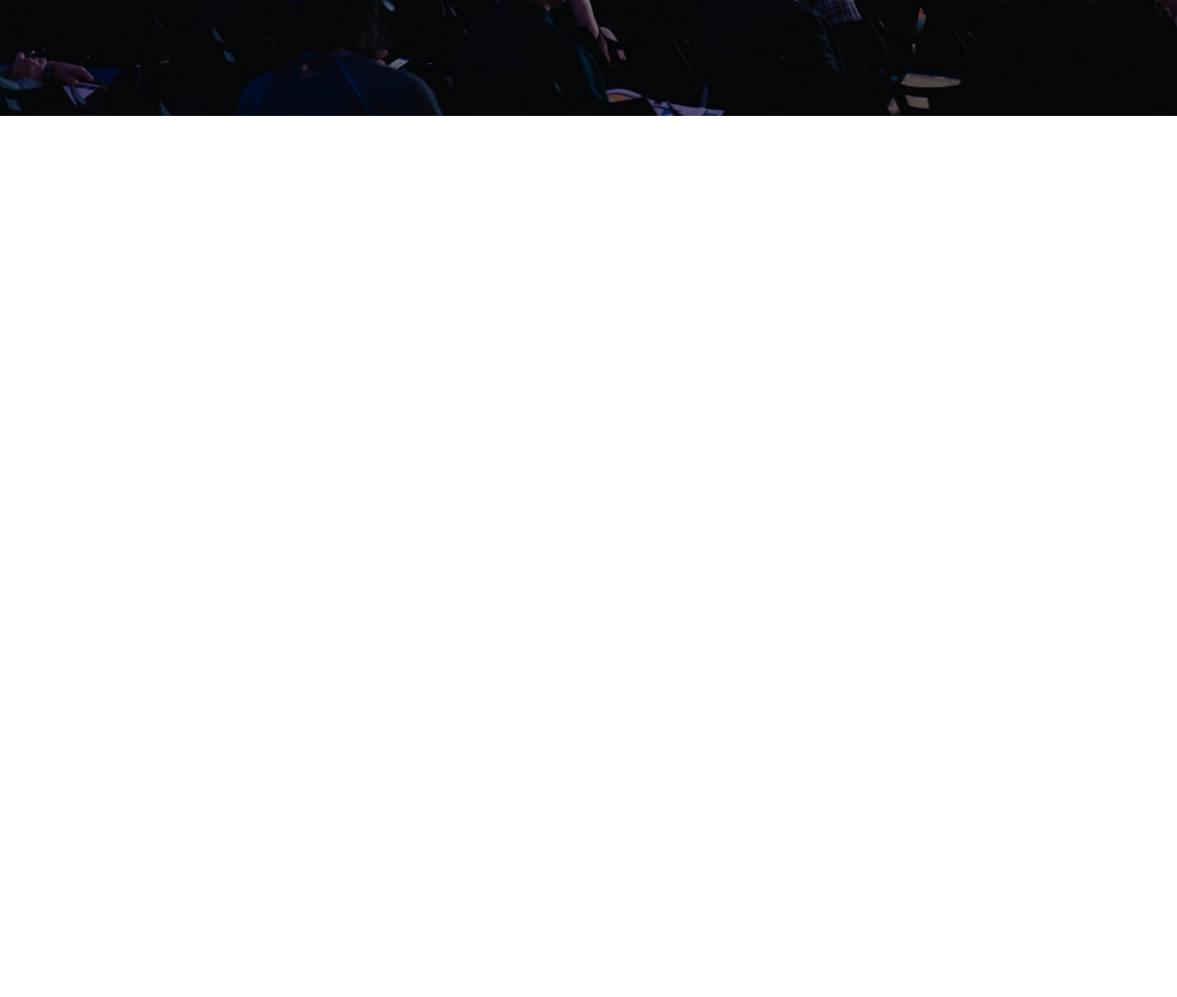
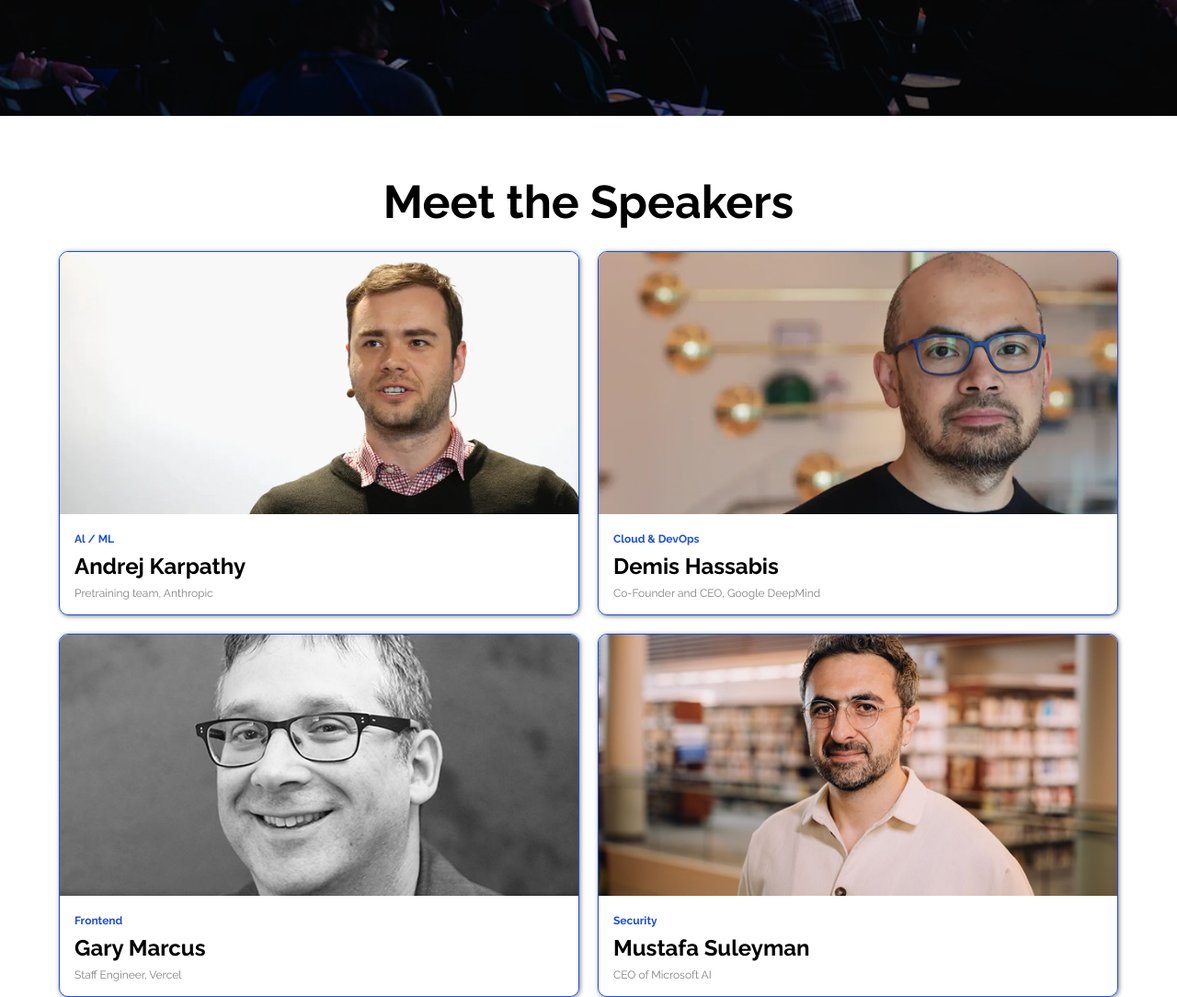
Before and after one commit to mamun945/devconf, a plain HTML site: page index.html in a window 1280 px wide. Shown: the part 500-1584 px from the top of the page at 92% size. Before the commit the page ends 800 px from the top, so only its background shows below. Drawn offline with Linux system fonts and the light colour scheme.

Commit message:
i have maked meet section

```diff
--- a/index.html
+++ b/index.html
@@ -159,7 +159,7 @@
    </header>
 
    <!-- meet the speaker section  -->
-   <!-- <section class="meet-section standard-width">
+   <section class="meet-section standard-width">
             <h1>Meet the Speakers</h1>
             <div class="all-cards">
                 <div class="card">
@@ -195,7 +195,7 @@
                 </div>
                 </div>
             </div>
-   </section>     -->
+   </section>
 
    <!-- premium card section -->
     <!-- <section class="premium-cards">
```
